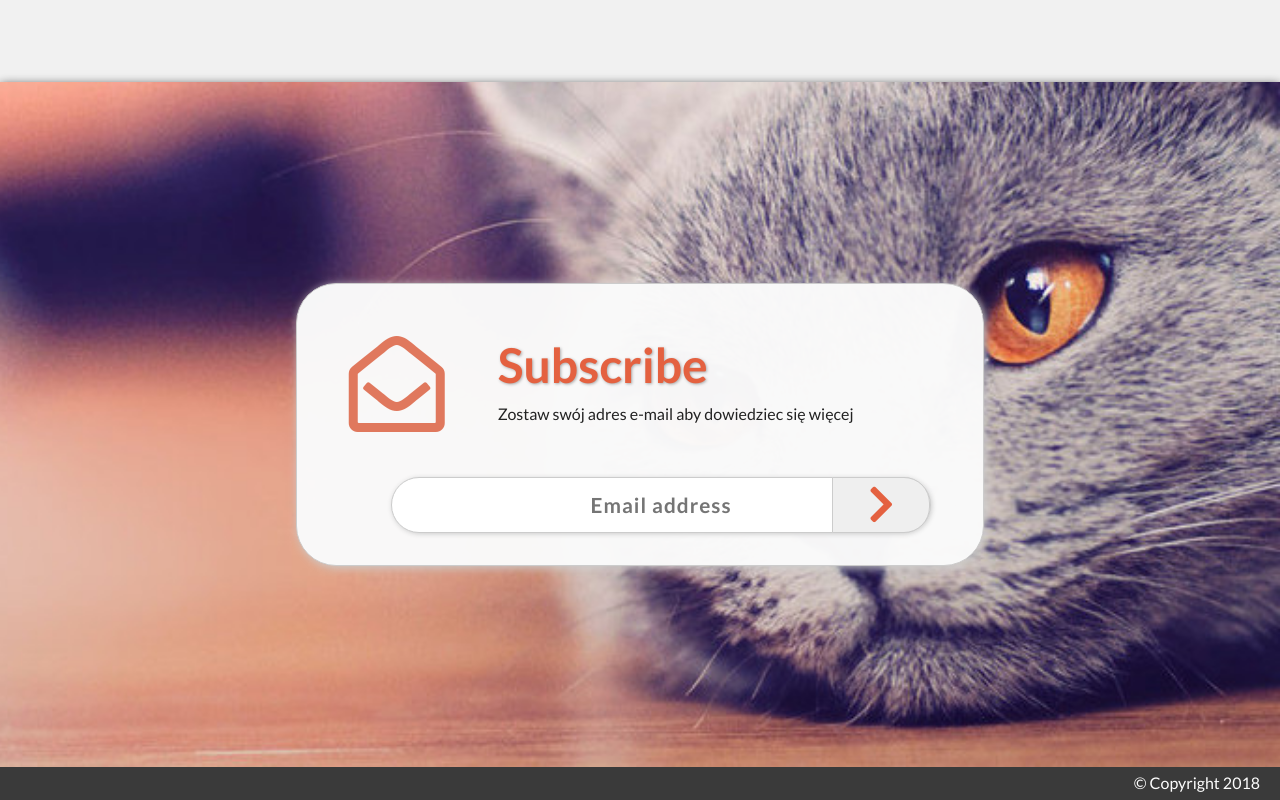
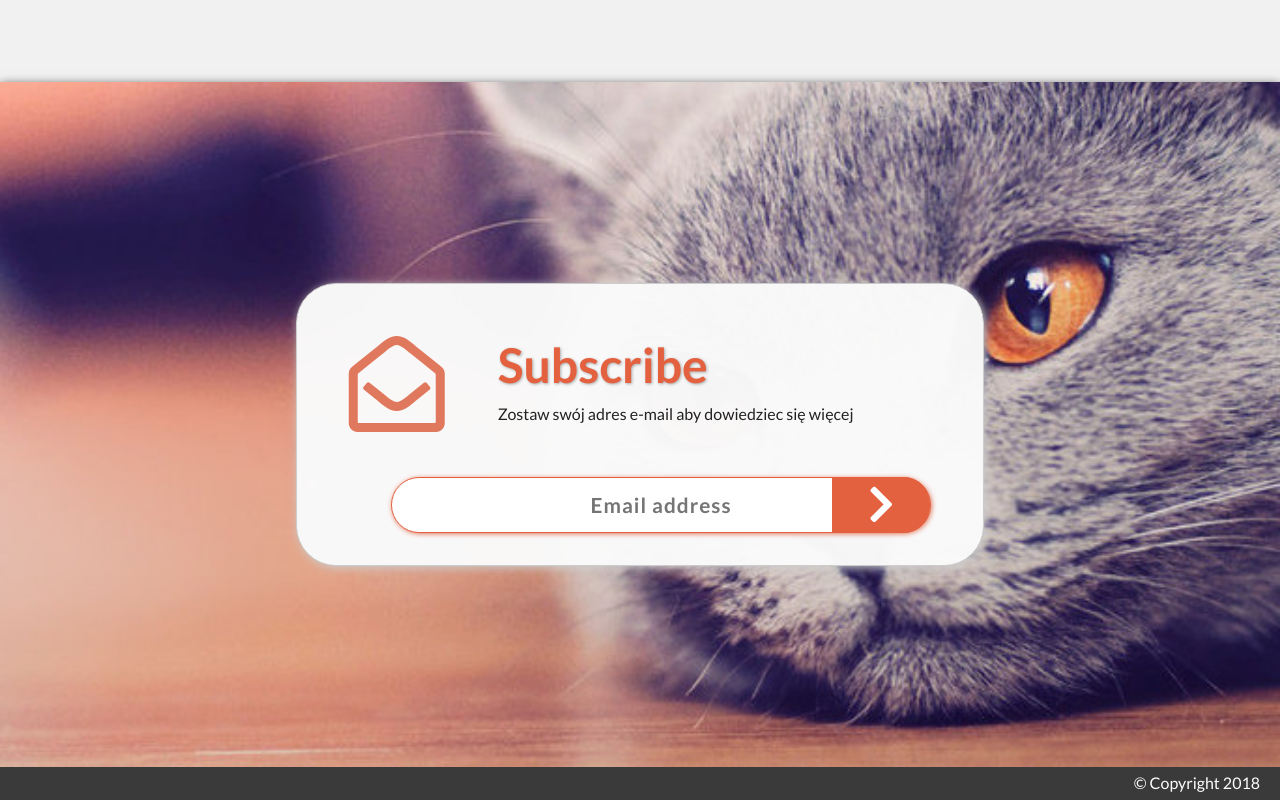
Before and after one commit to infoshareacademy/jfdd9-deadline, a plain HTML site: page index.html in a window 1280 px wide. Shown: the part 2537-3337 px from the top of the page. Drawn offline with nearby package versions, Linux system fonts and the light colour scheme.

Commit message:
poprawa przycisku submit

```diff
--- a/css/main.css
+++ b/css/main.css
@@ -411,8 +411,8 @@ input.subscribe-input {
     font-weight: 700;
     letter-spacing: 1px;
     text-align: center;
-    border: 1px solid #ccc;
-    box-shadow: 1px 1px 5px #ccc;
+    border: 1px solid #e46140;
+    box-shadow: 1px 1px 5px #e0785c;
 }
 input.subscribe-input:focus{
     outline: none;
@@ -424,15 +424,15 @@ button.subscribe-submit{
     top: 0px;
     right: -41px;
     padding: 6px 15px;
-    border: 1px solid #ccc;
+    border: 1px solid #e46140;
     border-radius: 0 26px 26px 0;
     font-size: 1.3em;
-    /*transition: to do;*/
+    background: #e46140;
 }
 button.subscribe-submit i{
     padding: 0 20px;
     font-weight: bold;
-    color: #e46140;
+    color: #fefefe;
     font-size: 2em;
 }
 button.subscribe-submit:focus{
```
